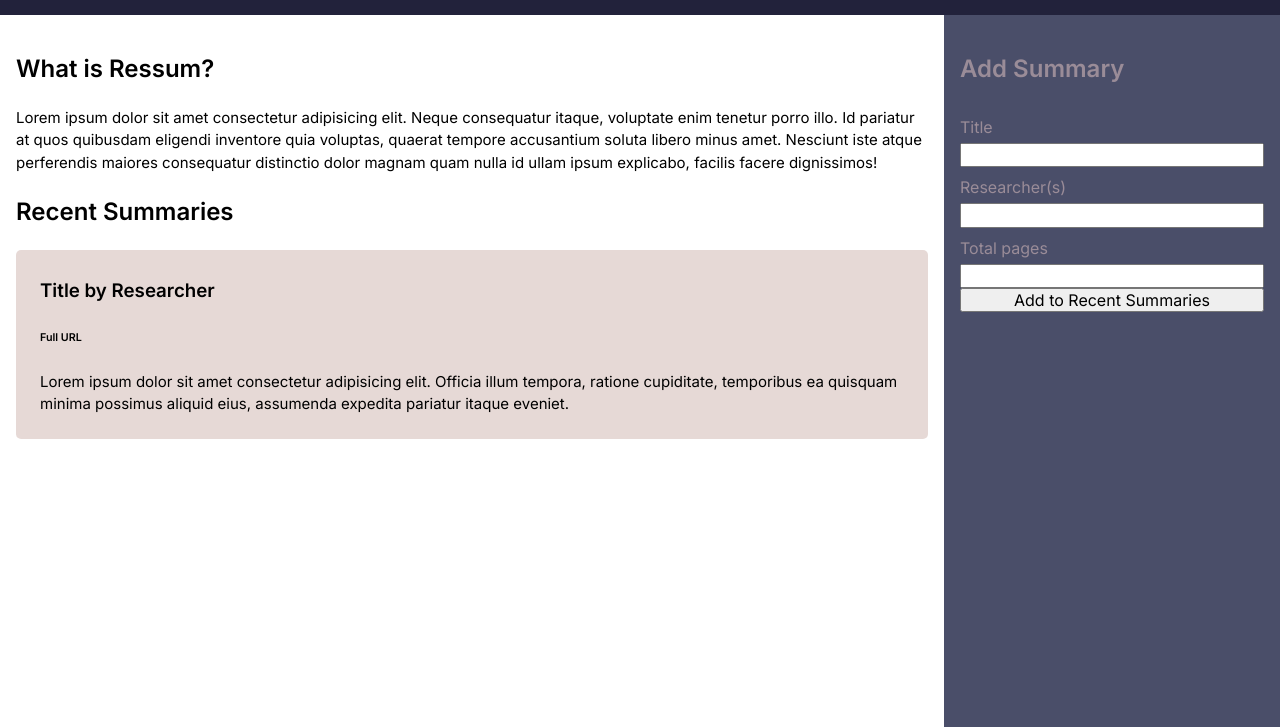
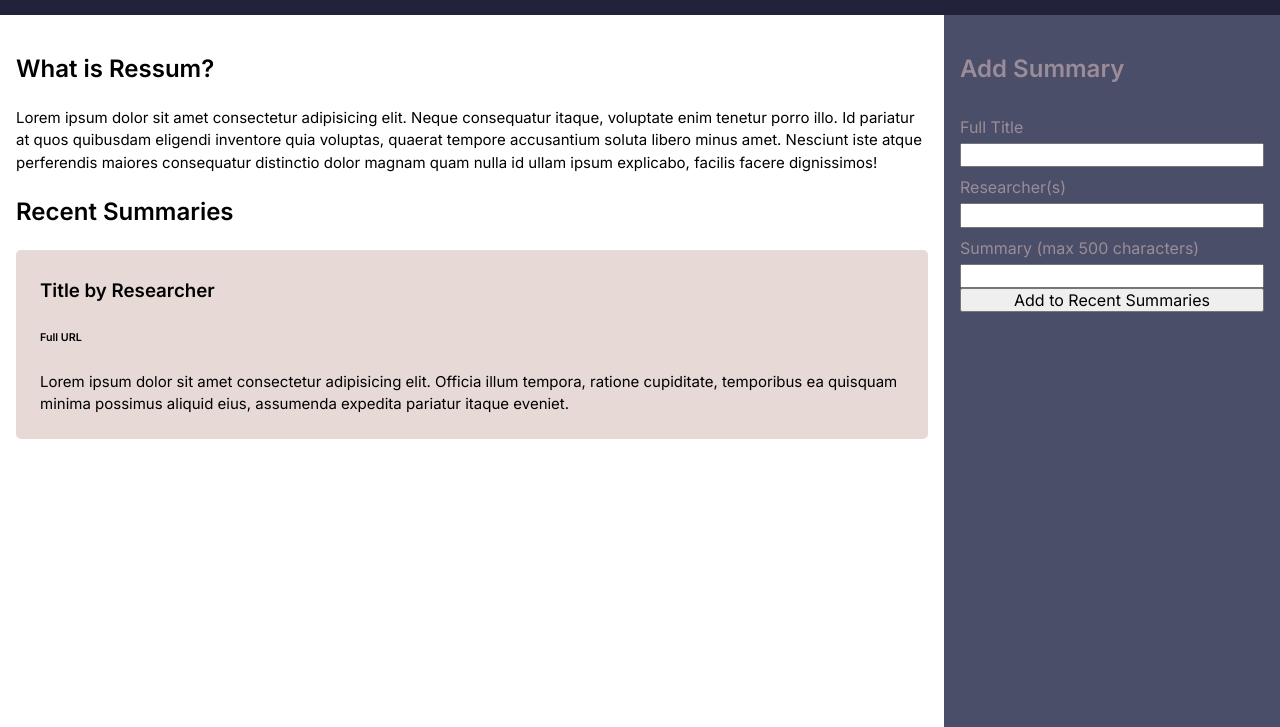
Before and after one commit to AndreiRacasan/ressum, a plain HTML site: page index.html in a window 1280 px wide. Shown: the part 73-800 px from the top of the page. Drawn offline with Linux system fonts and the light colour scheme.

```diff
--- a/index.html
+++ b/index.html
@@ -34,7 +34,7 @@
     <form class="add-abstract">
       <h2>Add Summary</h2>
       <label for="title">
-        Title
+        Full Title
       </label>
       <input type="text" name="title" id="title">
       <label for="author">
@@ -42,7 +42,7 @@
       </label>
       <input type="text" name="author" id="author">
       <label for="total pages">
-        Total pages
+        Summary (max 500 characters)
       </label>
       <input type="text" name="total pages" id="total pages">
 
```
